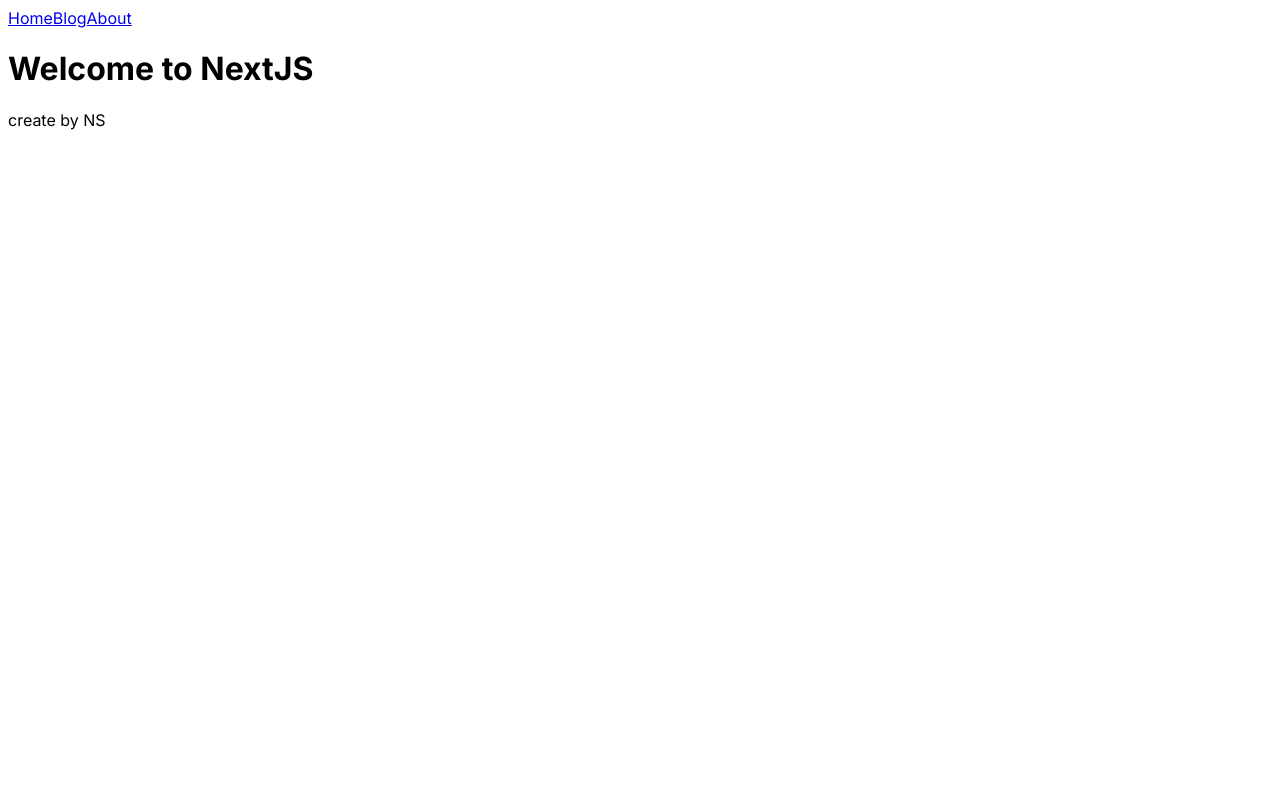
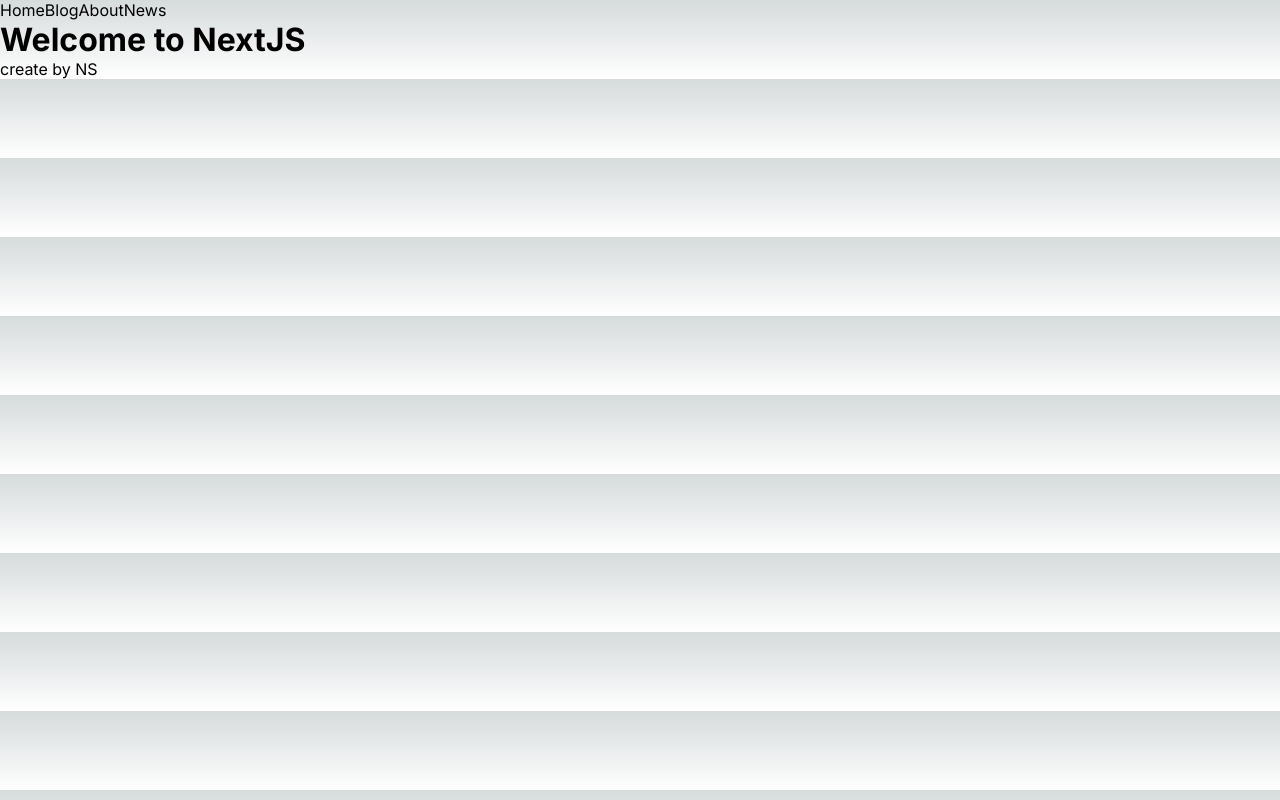
Before and after one commit to natalyasafarevich/Next.js-Hands-On, a Next.js app: page / in a window 1280 px wide. Built offline with nearby package versions, Linux system fonts and the light colour scheme.

Commit message:
project is updated

```diff
--- a/app/blog/[slug]/page.tsx
+++ b/app/blog/[slug]/page.tsx
@@ -23,7 +23,7 @@ export async function generateMetadata({
 
 export default async function Post({ params: { slug } }: Props) {
 	const post = await getData(slug);
-	console.log(post);
+	// console.log(post);
 	return (
 		<>
 			<h1>{post.title}</h1>
--- a/app/globals.css
+++ b/app/globals.css
@@ -1,4 +1,4 @@
-/* :root {
+:root {
   --max-width: 1100px;
   --border-radius: 12px;
   --font-mono: ui-monospace, Menlo, Monaco, 'Cascadia Mono', 'Segoe UI Mono',
@@ -104,4 +104,4 @@ a {
   html {
     color-scheme: dark;
   }
-} */
+}
--- /dev/null
+++ b/app/loading.tsx
@@ -0,0 +1,3 @@
+export default function Loading(){
+  return <h1>loading</h1>
+}
--- /dev/null
+++ b/app/news/loading.tsx
@@ -0,0 +1,3 @@
+export default function Loading(){
+  return <h1>loading</h1>
+}
--- /dev/null
+++ b/componets/Navigation.tsx
@@ -0,0 +1,28 @@
+'use client'
+import Link from "next/link";
+import { usePathname } from "next/navigation";
+
+type NavLinkprops = {
+	label: string;
+	href: string;
+};
+type Props = {
+	navLink: Array<NavLinkprops>;
+};
+export default function Navigation({ navLink }: Props) {
+	const pathname = usePathname();
+	console.log(pathname);
+
+	return (
+		<>
+			{navLink.map((link) => {
+				const isActive = pathname === link.href;
+				return (
+					<Link href={link.href} className={isActive ? "active" : ""}>
+						{link.label}
+					</Link>
+				);
+			})}
+		</>
+	);
+}
--- a/componets/TheHeader.tsx
+++ b/componets/TheHeader.tsx
@@ -1,11 +1,29 @@
 import Link from "next/link";
+import Navigation from "./Navigation";
+
+const navLink = [
+	{
+		label: "Home",
+		href: "/",
+	},
+	{
+		label: "Blog",
+		href: "/blog",
+	},
+	{
+		label: "About",
+		href: "/about",
+	},
+	{
+		label: "News",
+		href: "/news",
+	},
+];
 
 export const TheHeader = () => {
 	return (
 		<header>
-			<Link href={"/"}>Home</Link>
-			<Link href={"/blog"}>Blog</Link>
-			<Link href={"/about"}>About</Link>
+		<Navigation navLink={navLink} />
 		</header>
 	);
 };
```
Also changed, not shown: app/news/[slug]/page.tsx (added, +31 -0 lines), app/news/page.tsx (added, +27 -0 lines).
